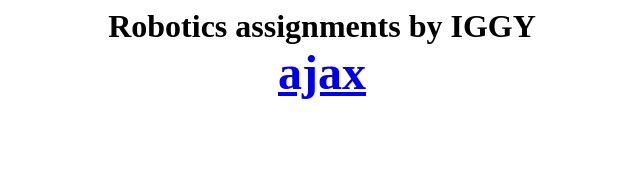
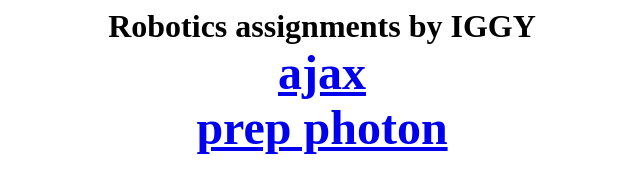
Before and after one commit to iggy00/webpage-with-links, a plain HTML site: page index.html in a window 1280 px wide. Shown: the whole page, without its empty margins (318-958 px from the left). Drawn offline with Linux system fonts and the light colour scheme.

Commit message:
Update index.html

```diff
--- a/index.html
+++ b/index.html
@@ -4,3 +4,4 @@
 
 
 <a href="mr teachers thing.html">ajax</a><br>
+  <a href=https://github.com/iggy00/photon/blob/master/prep-photon-iggy.html>prep photon</a><br>
```
